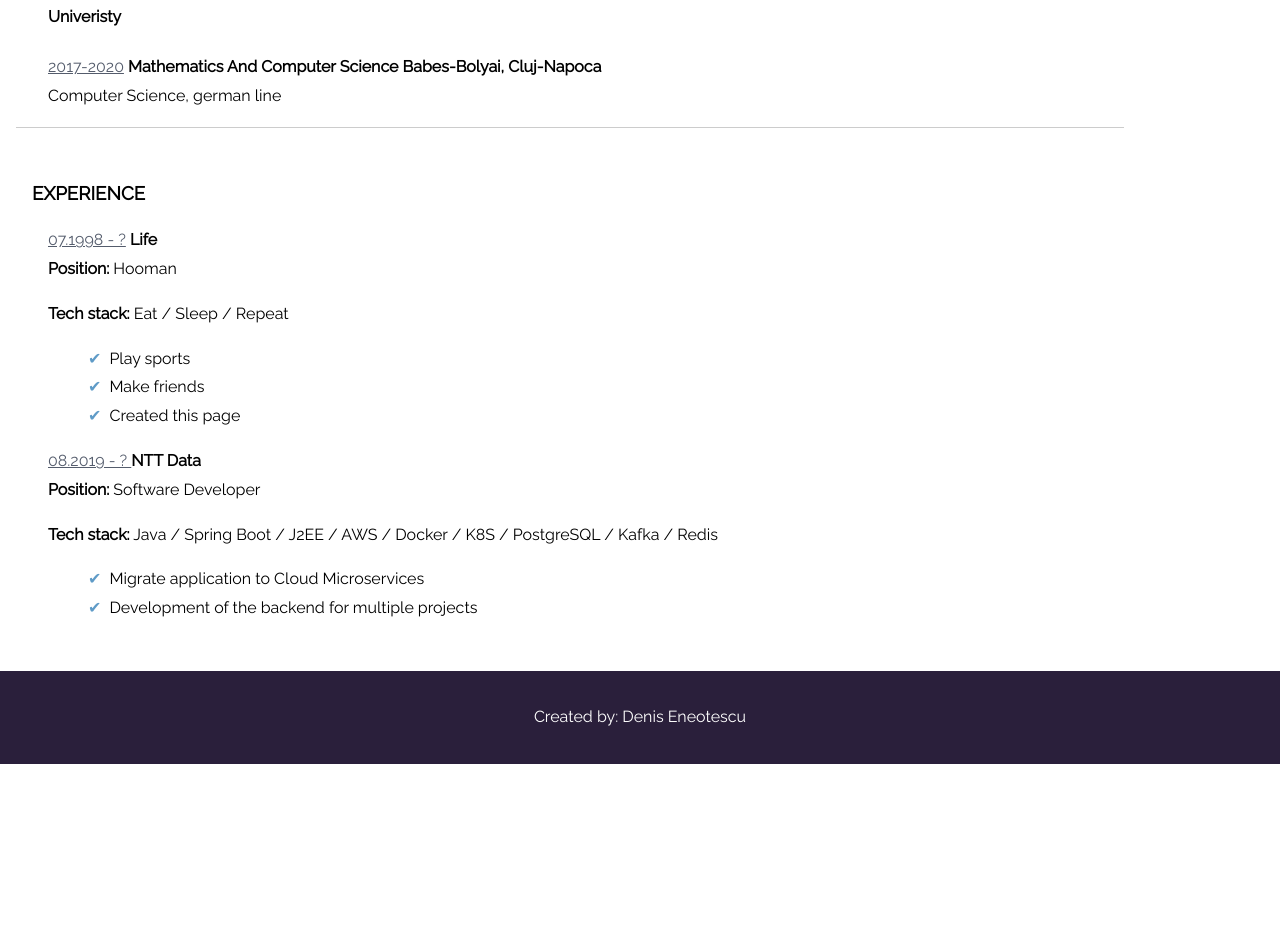
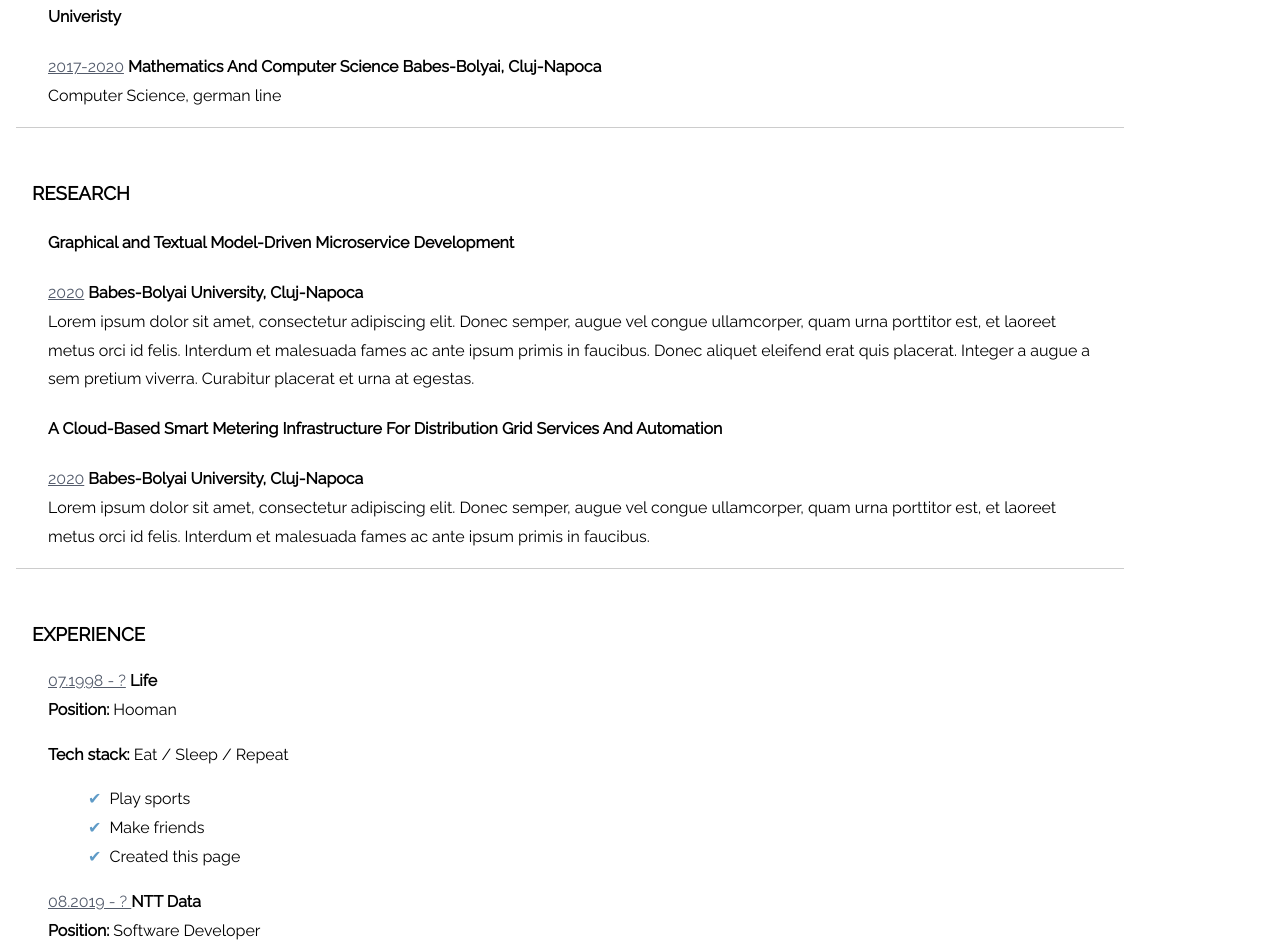
Before and after one commit to Synneks/presentation-cv, a plain HTML site: page info.html in a window 1280 px wide. Shown: the part 865-1809 px from the top of the page. Before the commit the page ends 1629 px from the top, so only its background shows below. Drawn offline with Linux system fonts and the light colour scheme.

Commit message:
Added research

```diff
--- a/info.html
+++ b/info.html
@@ -1,7 +1,7 @@
 <!DOCTYPE html>
 <html lang="en">
   <head>
-    <title>Contact</title>
+    <title>Info</title>
     <meta charset="UTF-8" />
     <link rel="icon" href="./img/icon.ico" />
     <meta name="viewport" content="width=device-width, initial-scale=1" />
@@ -51,7 +51,6 @@
           </div>
         </div>
       </section>
-
       <section>
         <h3>Education</h3>
         <article>
@@ -63,7 +62,7 @@
           <div class="description">Computer Science</div>
         </article>
         <article>
-          <div class="school">
+          <div class="job-title">
             <h4>Univeristy</h4>
             <span>2017-2020</span>
             <strong
@@ -72,6 +71,40 @@
             >
           </div>
           <div class="description">Computer Science, german line</div>
+        </article>
+      </section>
+      <section>
+        <h3>Research</h3>
+        <article>
+          <h4>Graphical and Textual Model-Driven Microservice Development</h4>
+          <div class="job-title">
+            <span>2020</span>
+            <strong>Babes-Bolyai University, Cluj-Napoca</strong>
+          </div>
+          <div class="description">
+            Lorem ipsum dolor sit amet, consectetur adipiscing elit. Donec
+            semper, augue vel congue ullamcorper, quam urna porttitor est, et
+            laoreet metus orci id felis. Interdum et malesuada fames ac ante
+            ipsum primis in faucibus. Donec aliquet eleifend erat quis placerat.
+            Integer a augue a sem pretium viverra. Curabitur placerat et urna at
+            egestas.
+          </div>
+        </article>
+        <article>
+          <div class="school">
+            <h4>
+              A cloud-based smart metering infrastructure for distribution grid
+              services and automation
+            </h4>
+            <span>2020</span>
+            <strong>Babes-Bolyai University, Cluj-Napoca</strong>
+          </div>
+          <div class="description">
+            Lorem ipsum dolor sit amet, consectetur adipiscing elit. Donec
+            semper, augue vel congue ullamcorper, quam urna porttitor est, et
+            laoreet metus orci id felis. Interdum et malesuada fames ac ante
+            ipsum primis in faucibus.
+          </div>
         </article>
       </section>
       <section>
```
